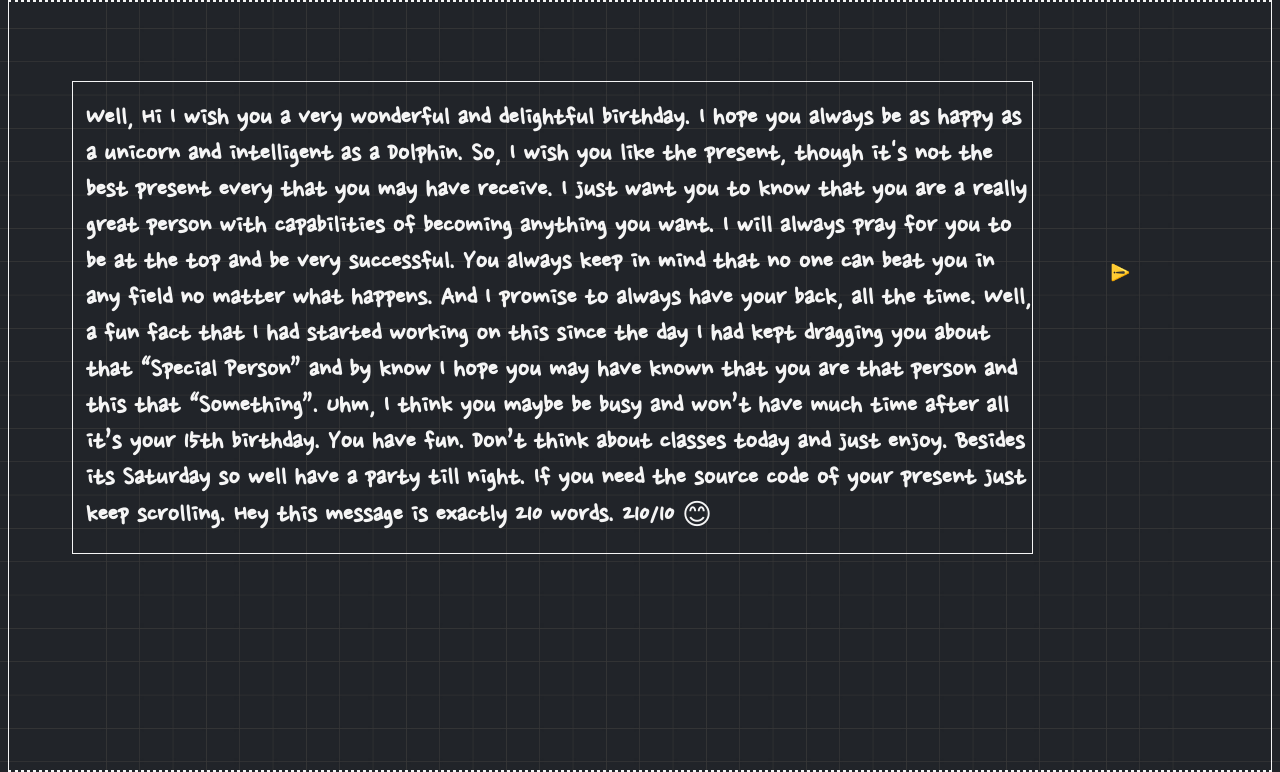
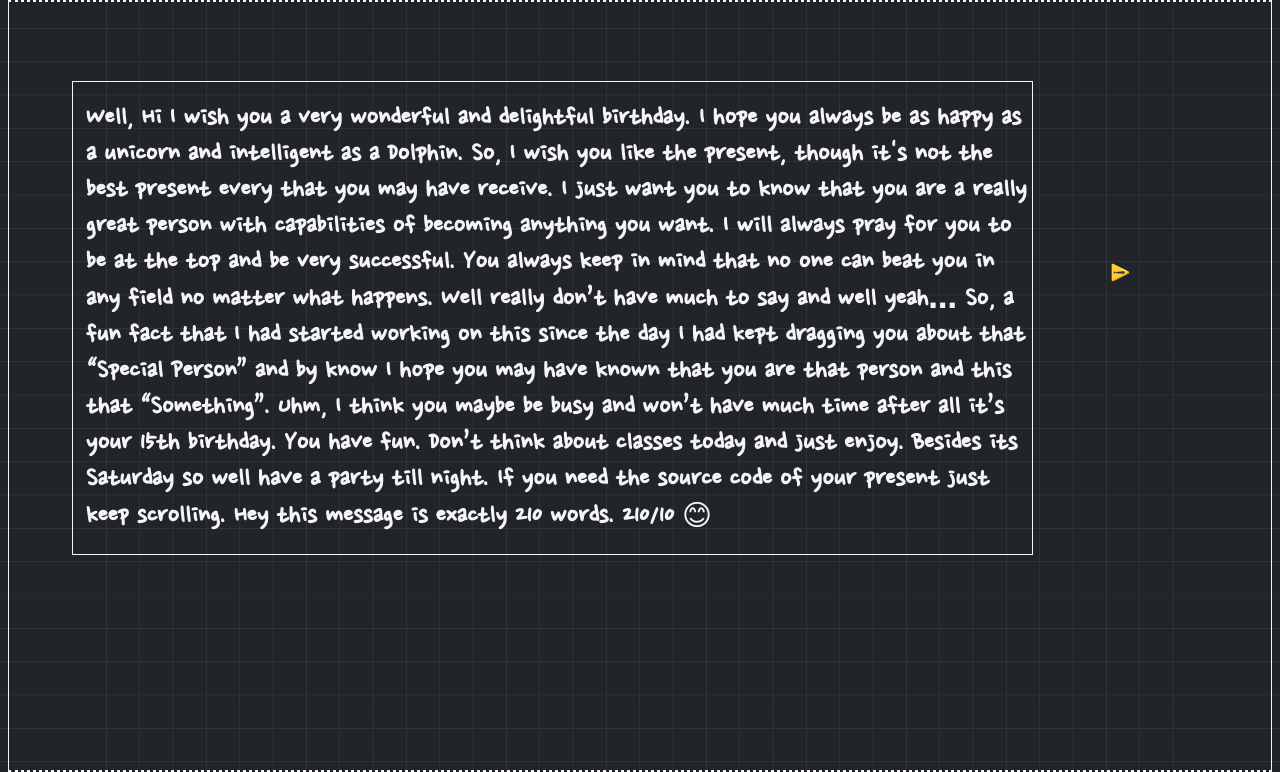
Before and after one commit to parth25sareen/Hello_World, a Django app: template Hello_World/templates/index.html in a window 1280 px wide; the page is wider, and only the part inside the window is pictured. Shown: the part 3103-3875 px from the top of that part. Run offline with Django 3.2, Linux system fonts and the light colour scheme; the template is opened without the code that fills it, so the values that code supplies are empty; some web fonts are replaced.

Commit message:
Final Touch Up

```diff
--- a/Hello_World/templates/index.html
+++ b/Hello_World/templates/index.html
@@ -43,7 +43,15 @@
     <div class="Page_5">
         <script src="https://unpkg.com/@lottiefiles/lottie-player@latest/dist/lottie-player.js"></script>
         <lottie-player class="Anime_2" src="https://assets5.lottiefiles.com/animated_stickers/lf_tgs_vah0ocru.json"  background="transparent"  speed="1"  style="width: 50%; height: 100%;"  loop  autoplay></lottie-player>
-        <div class="Text_2"><H1>Well, Hi I wish you a very wonderful and delightful birthday. I hope you always be as happy as a unicorn and intelligent as a Dolphin. So, I wish you like the present, though it's not the best present every that you may have receive. I just want you to know that you are a really great person with capabilities of becoming anything you want. I will always pray for you to be at the top and be very successful. You always keep in mind that no one can beat you in any field no matter what happens. And I promise to always have your back, all the time. Well, a fun fact that I had started working on this since the day I had kept dragging you about that “Special Person” and by know I hope you may have known that you are that person and this that “Something”. Uhm, I think you maybe be busy and won’t have much time after all it’s your 15th birthday. You have fun. Don’t think about classes today and just enjoy. Besides its Saturday so well have a party till night. If you need the source code of your present just keep scrolling. Hey this message is exactly 210 words. 210/10 😊</H1></div>
+        <div class="Text_2"><H1>Well, Hi I wish you a very wonderful and delightful birthday. I hope you always be as happy as a unicorn and intelligent as a Dolphin. So, I wish you like the present, though it's not the best present every that you may have receive. I just
+        want you to know that you are a really great person with capabilities of becoming anything you want. I will always pray
+        for you to be at the top and be very successful. You always keep in mind that no one can beat you in any field no matter
+        what happens. Well really don’t have much to say and well yeah… So, a fun fact that I had started working on this
+        since the day I had kept dragging you about that “Special Person” and by know I hope you may have known that you are
+        that person and this that “Something”. Uhm, I think you maybe be busy and won’t have much time after all it’s your 15th
+        birthday. You have fun. Don’t think about classes today and just enjoy. Besides its Saturday so well have a party till
+        night. If you need the source code of your present just keep scrolling. Hey this message is exactly 210 words. 210/10 😊
+</H1></div>
     </div>
     <div class="Page_6">
         <script src="https://unpkg.com/@lottiefiles/lottie-player@latest/dist/lottie-player.js"></script>
```
